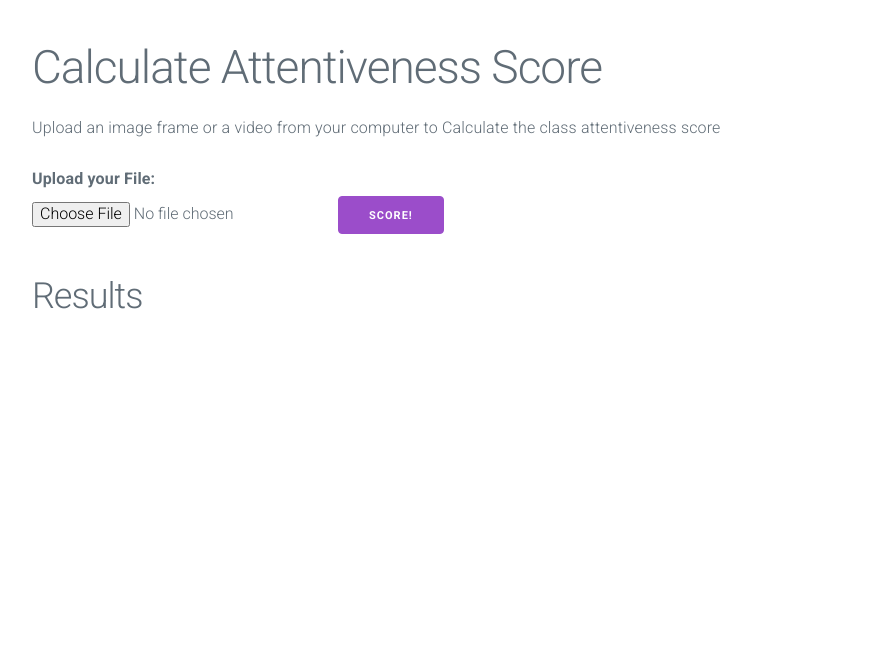
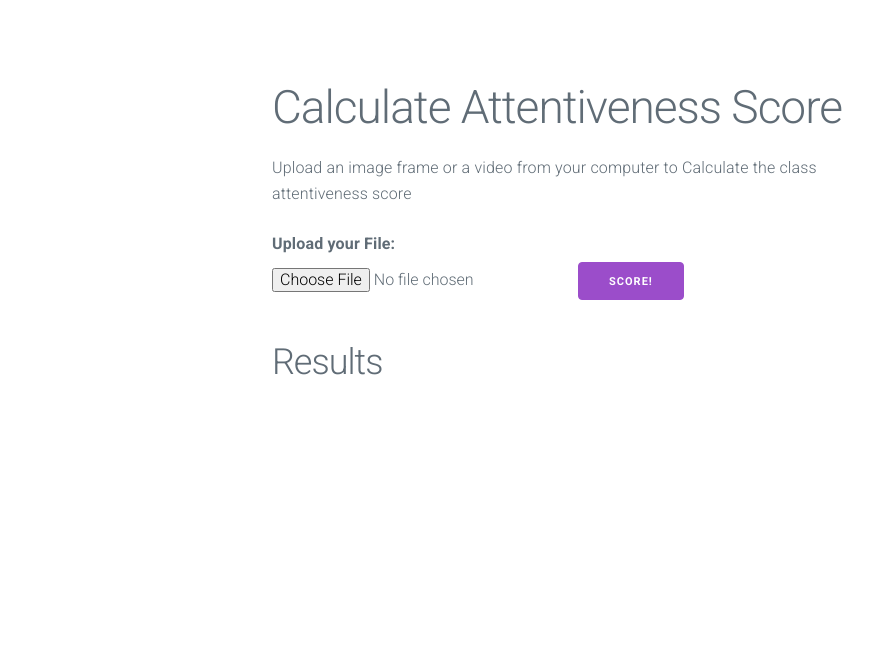
Before and after one commit to Ifyokoh/FastAI-Deployment, a Flask app: page / in a window 1280 px wide. Shown: the top 645 px of the page, without its empty margins (58-931 px from the left). Run offline with Flask 2, Linux system fonts and the light colour scheme; parts of the project's set-up code (start-up, migrations or seed data) failed here and were passed over.

Commit message:
modified the page

```diff
--- a/server/main.py
+++ b/server/main.py
@@ -42,7 +42,7 @@ def predict():
 
     avgScore = attentiveness_score/len(score[0])
 
-    return f'Predictions: {score[0]} \n The Attentiveness Score for this Frame is: {avgScore:.01f}'
+    return f"Predictions: {score[0]}\nThe Attentiveness Score for this Frame is: {avgScore:.01f}"
 
 
 if __name__=='__main__':
--- a/server/static/style.css
+++ b/server/static/style.css
@@ -9,19 +9,18 @@
 .result .text {
     /* background-color: rgb(34, 33, 33); */
     font-weight: 700;
-    color: black;
     text-align: center;
     padding: 10px 0px 10px 0px;
 }
 
-#churros {
+/* #churros {
     position: fixed;
     bottom: 0;
     width: 340px;
     height: 360px;
     left:3%;
     pointer-events: none;
-}
+} */
 
 
 .result {
@@ -30,7 +29,9 @@
 }
 
 .container {
-    margin-top: 5vh;
+    margin: auto;
+    width: 50%;
+    margin-top: 10vh;
 }
 
 .grid-container {
@@ -58,16 +59,14 @@ footer p {
 
 }
 
-/* #uploadedImg {
-    width:intrinsic;
-    height:intrinsic;
-    widows: 400px;
-    height:400px;
+#uploadedImg {
+    /* width:intrinsic;
+    height:intrinsic; */
     max-width: 400px;
     max-height: 400px;
-} */
+}
 
-.lds-dual-ring {
+/* .lds-dual-ring {
     visibility: hidden;
     display: inline-block;
     width: 80px;
@@ -84,12 +83,12 @@ footer p {
     border: 6px solid #606c76;
     border-color:  #606c76 transparent  #606c76 transparent;
     animation: lds-dual-ring 1.2s linear infinite;
-  }
-  @keyframes lds-dual-ring {
+  } */
+  /* @keyframes lds-dual-ring {
     0% {
       transform: rotate(0deg);
     }
     100% {
       transform: rotate(360deg);
     }
-  }
+  } */
```
